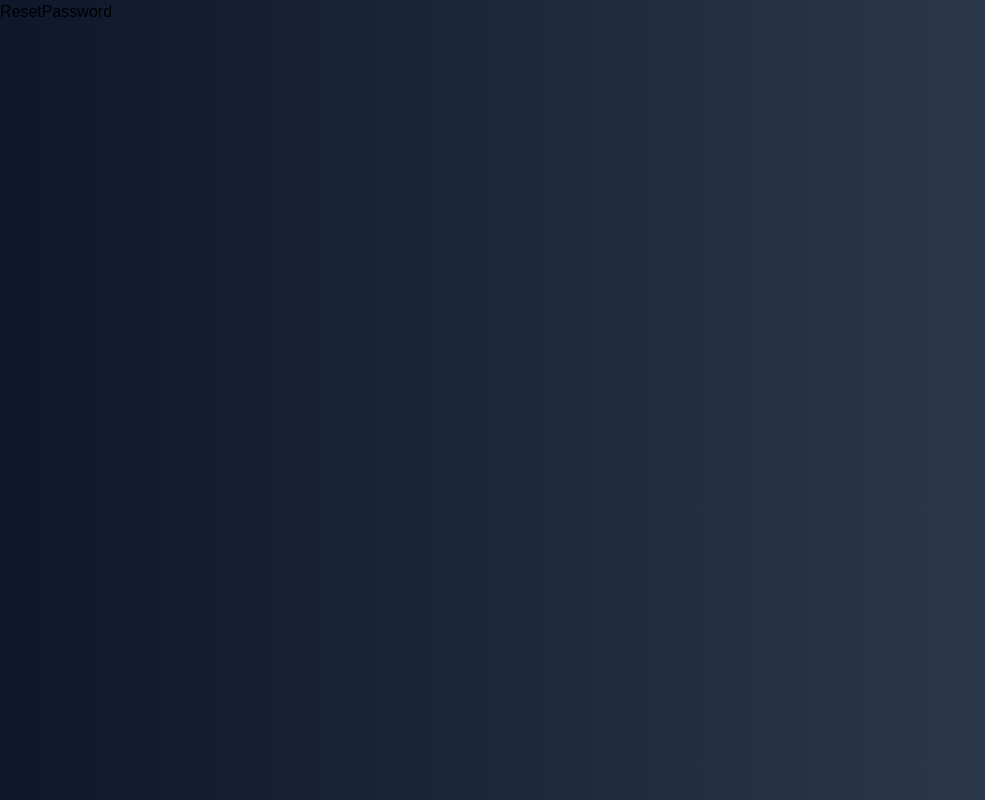
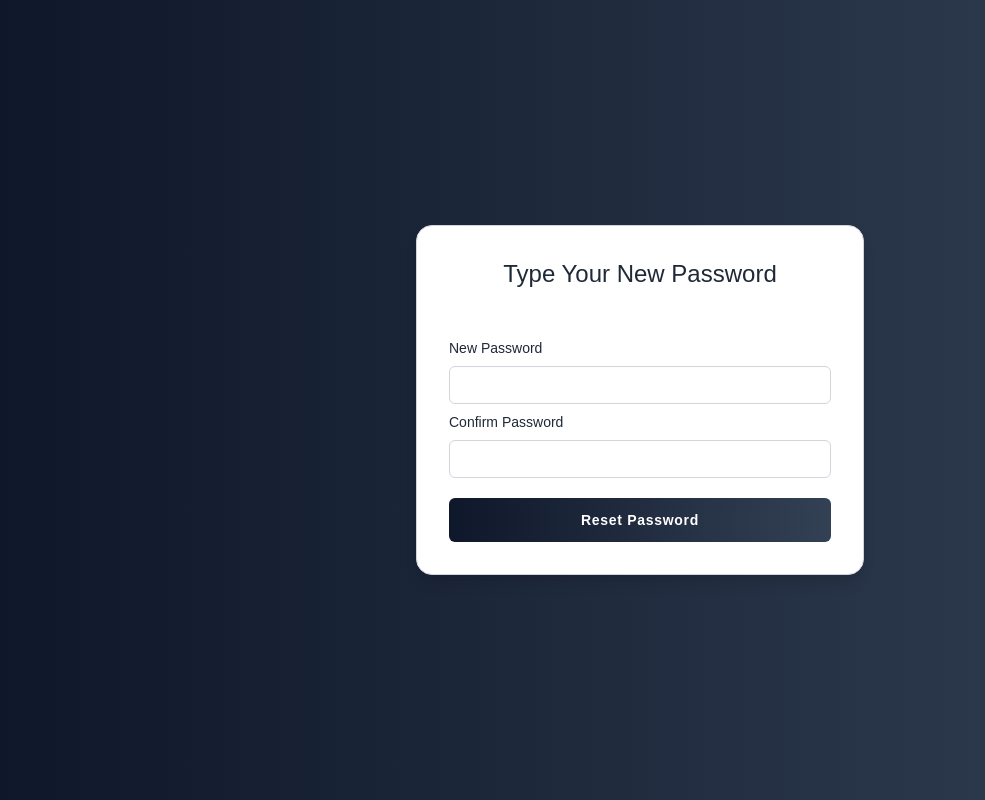
Before and after one commit to Soap171/MERN_E_Commerce_Application, a React (Vite) app in the folder client/: page /reset-password in a window 1280 px wide. Shown: the whole page, without its empty margins (0-985 px from the left). Built offline with nearby package versions, Linux system fonts and the light colour scheme.

Commit message:
password reset page

```diff
--- a/client/src/pages/ResetPassword.jsx
+++ b/client/src/pages/ResetPassword.jsx
@@ -1,7 +1,130 @@
 import React from "react";
+import { useState } from "react";
+import toast from "react-hot-toast";
+import { motion } from "framer-motion";
+import { Link } from "react-router-dom";
 
 function ResetPassword() {
-  return <div>ResetPassword</div>;
+  const [newPassword, setNewPassword] = useState({});
+  const [confirmPassword, setConfirmPassword] = useState({});
+  const [validation, setValidation] = useState({
+    nPassword: null,
+    cPassword: null,
+  });
+
+  const handleInputChange = (e) => {
+    const { name, value } = e.target;
+    setNewPassword({ ...newPassword, [name]: value });
+    setConfirmPassword({ ...confirmPassword, [name]: value });
+
+    switch (name) {
+      case "nPassword":
+        setValidation({ ...validation, nPassword: value.length >= 6 });
+        break;
+
+      case "cPassword":
+        setValidation({
+          ...validation,
+          cPassword: value === newPassword.nPassword,
+        });
+        break;
+
+      default:
+        break;
+    }
+  };
+
+  const handleSubmit = (e) => {
+    e.preventDefault();
+    if (!validation.nPassword || !validation.cPassword) {
+      toast.error("Please fill all the fields");
+      return;
+    }
+
+    if (newPassword.nPassword !== confirmPassword.cPassword) {
+      toast.error("Passwords do not match");
+      return;
+    }
+
+    toast.success("Password reset successfully");
+  };
+
+  return (
+    <div className="flex flex-col justify-center items-center min-h-screen p-4">
+      <motion.div
+        className="w-full"
+        initial={{ opacity: 0, scale: 0.5 }}
+        animate={{ opacity: 1, scale: 1 }}
+        transition={{ duration: 0.9 }}
+      >
+        <div className="max-w-md w-full mx-auto border border-gray-300 rounded-2xl p-8 bg-white shadow-lg">
+          <div className="text-center mb-12">
+            <h1 className="text-2xl text-gray-800 ">Type Your New Password</h1>
+          </div>
+          <form>
+            <div className="space-y-2">
+              <div className="relative">
+                <label className="text-gray-800 text-sm mb-2 block">
+                  New Password
+                </label>
+                <input
+                  type="password"
+                  name="nPassword"
+                  onChange={handleInputChange}
+                  className={`tex-gay-800 bg-white border  ${
+                    validation.nPassword === null
+                      ? "border-gray-300"
+                      : validation.nPassword
+                      ? "border-green-500"
+                      : "border-red-500"
+                  } w-full text-sm px-4 py-2 rounded-md outline-blue-500`}
+                />
+                {validation.nPassword !== null && (
+                  <span
+                    className={`absolute right-3 top-10 transform -translate-y-1/2`}
+                  >
+                    {validation.nPassword ? "✅" : "❌"}
+                  </span>
+                )}
+              </div>
+              <div className="relative">
+                <label className="text-gray-800 text-sm mb-2 block">
+                  Confirm Password
+                </label>
+                <input
+                  type="password"
+                  name="cPassword"
+                  onChange={handleInputChange}
+                  className={`text-gray-800 text-sm bg-white border ${
+                    validation.cPassword === null
+                      ? "border-gray-300"
+                      : validation.cPassword
+                      ? "border-green-500"
+                      : "border-red-500"
+                  } w-full px-4 py-2 rounded-md outline-blue-500`}
+                />
+                {validation.cPassword !== null && (
+                  <span className="absolute right-3 top-10 transform -translate-y-1/2">
+                    {validation.cPassword ? "✅" : "❌"}
+                  </span>
+                )}
+              </div>
+            </div>
+          </form>
+          <div className="mt-5">
+            <motion.button
+              className="w-full py-3 text-sm tracking-wider font-semibold rounded-md text-white bg-gradient-to-r from-slate-900 to-slate-700 focus:outline-none"
+              whileHover={{ scale: 1.1 }}
+              whileTap={{ scale: 0.9 }}
+              onClick={handleSubmit}
+            >
+              Reset Password
+            </motion.button>
+          </div>
+        </div>
+      </motion.div>
+    </div>
+  );
 }
 
 export default ResetPassword;
```
